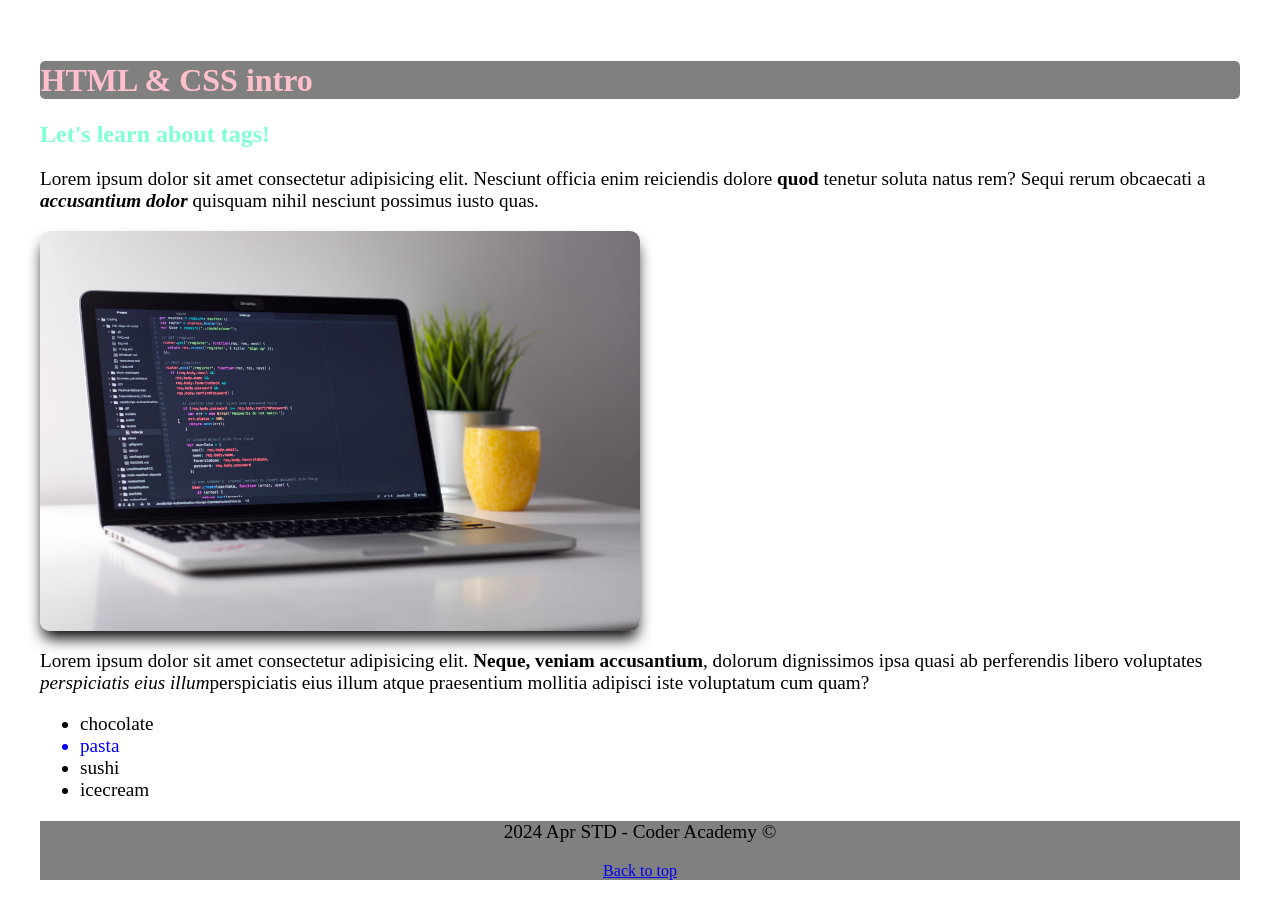
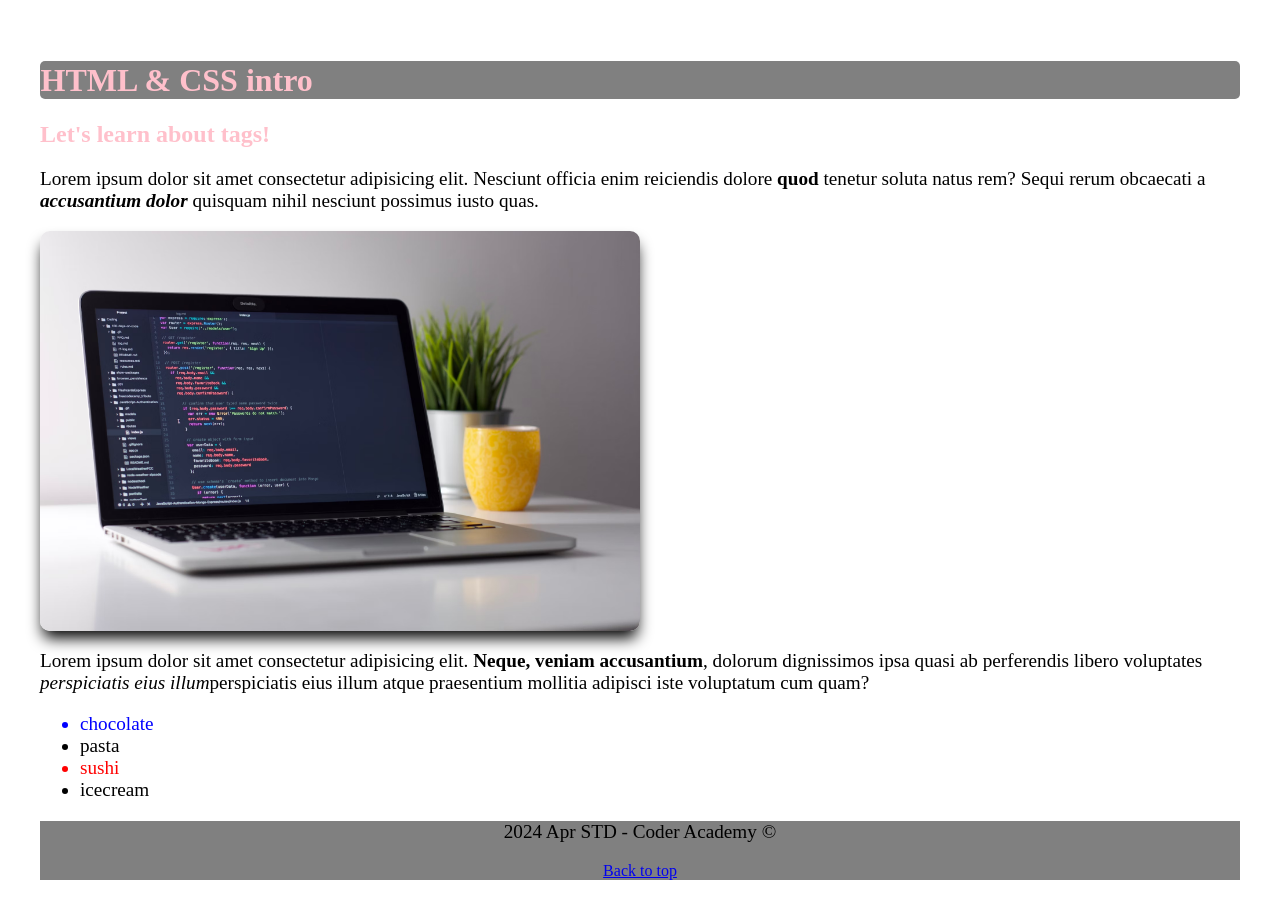
Before and after one commit to LukeZHar/t1w1-intro-to-webs, a plain HTML site: page index.html in a window 1280 px wide. Drawn offline with Linux system fonts and the light colour scheme.

Commit message:
modified h2 color

```diff
--- a/style.css
+++ b/style.css
@@ -10,7 +10,7 @@ h1{
 }
 
 h2{
-    color:aquamarine;
+    color: pink;
 }
 body{
     font-family:'Times New Roman', Times, serif;
@@ -42,15 +42,18 @@ footer{
     margin: 0;
 }
 
-ul{
+/*ul{
 
-}
+} */
 
 li{
     font-size: 1.2rem;
 }
-li:nth-child(2){
+li:nth-child(1){
     color: blue;
 }
+li:nth-child(3){
+    color: red;
+}
 
-/* article > p { font-size: 25px; } /*
+/* article > p { font-size: 25px; } */
```
Also changed, not shown: index.html (+1 -0 lines).
